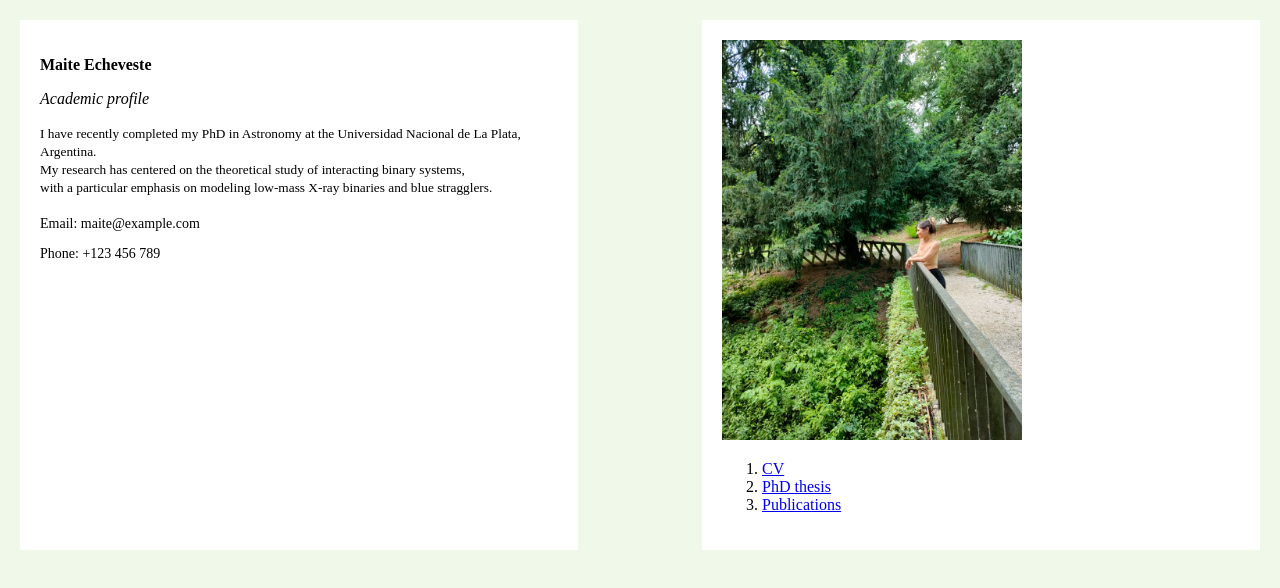
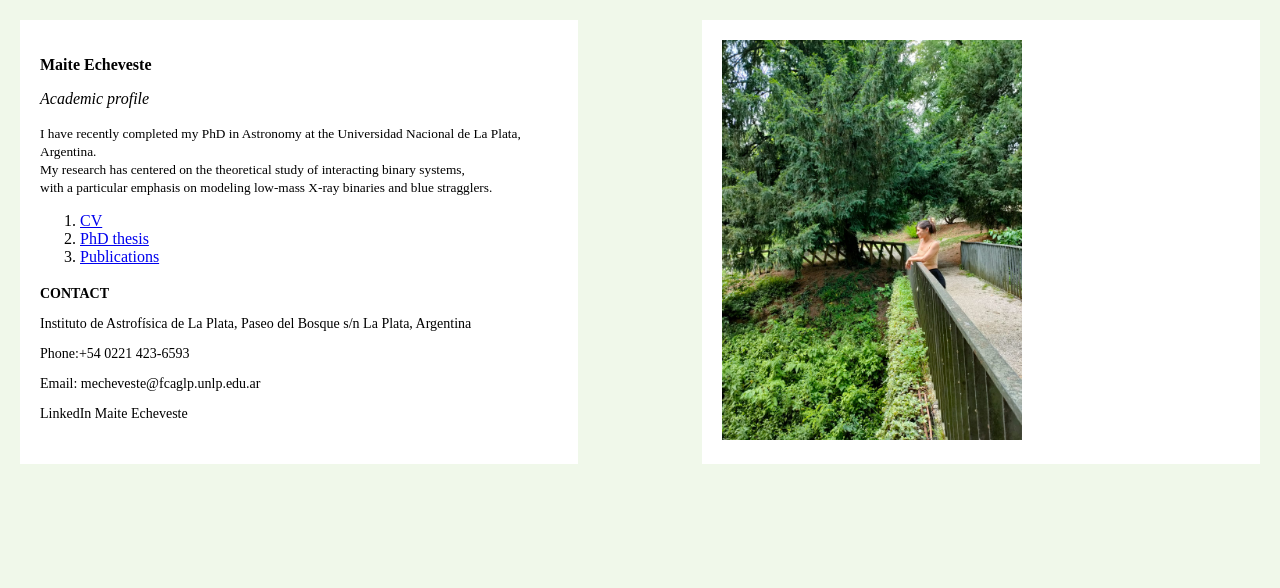
Before and after one commit to Maite-hub/Maite-Echeveste-academic, a plain HTML site: page index.html in a window 1280 px wide. Drawn offline with Linux system fonts and the light colour scheme.

Commit message:
Update index.html

```diff
--- a/index.html
+++ b/index.html
@@ -42,20 +42,24 @@
     My research has centered on the theoretical study of interacting binary systems, <br>
     with a particular emphasis on modeling low-mass X-ray binaries and blue stragglers.</small></p>
 
+    <ol>
+        <li><a href="CV_inglés.pdf" target="_blank">CV</a></li>
+        <li><a href="TesisDoctoral_Echeveste.pdf" target="_blank">PhD thesis</a></li>
+        <li><a href="https://ui.adsabs.harvard.edu/search/filter_author_facet_hier_fq_author=AND&filter_author_facet_hier_fq_author=author_facet_hier%3A%220%2FEcheveste%2C%20M%22&filter_author_facet_hier_fq_author=author_facet_hier%3A%220%2FBenvenuto%2C%20O%22&fq=%7B!type%3Daqp%20v%3D%24fq_author%7D&fq_author=(author_facet_hier%3A%220%2FEcheveste%2C%20M%22%20AND%20author_facet_hier%3A%220%2FBenvenuto%2C%20O%22)&q=%20author%3A%22M.%20Echeveste%22&sort=date%20desc%2C%20bibcode%20desc&p_=0" target="_blank">Publications</a></li>
+    </ol>
+
     <div class="contact-details">
-        <p>Email: maite@example.com</p>
-        <p>Phone: +123 456 789</p>
-        <!-- Add more contact details as needed -->
+        <p><b>CONTACT</b></p>
+        <p>Instituto de Astrofísica de La Plata, Paseo del Bosque s/n La Plata, Argentina</p>
+        <p>Phone:+54 0221 423-6593</p>
+        <p>Email: mecheveste@fcaglp.unlp.edu.ar</p>
+        <p>LinkedIn Maite Echeveste</p>
+
     </div>
 </div>
 
 <div class="content">
     <img src="IMG-20230620-WA0001.jpg" alt="Maite's Picture" width="300" height="400">
-    <ol>
-        <li><a href="CV_inglés.pdf" target="_blank">CV</a></li>
-        <li><a href="TesisDoctoral_Echeveste.pdf" target="_blank">PhD thesis</a></li>
-        <li><a href="https://ui.adsabs.harvard.edu/search/filter_author_facet_hier_fq_author=AND&filter_author_facet_hier_fq_author=author_facet_hier%3A%220%2FEcheveste%2C%20M%22&filter_author_facet_hier_fq_author=author_facet_hier%3A%220%2FBenvenuto%2C%20O%22&fq=%7B!type%3Daqp%20v%3D%24fq_author%7D&fq_author=(author_facet_hier%3A%220%2FEcheveste%2C%20M%22%20AND%20author_facet_hier%3A%220%2FBenvenuto%2C%20O%22)&q=%20author%3A%22M.%20Echeveste%22&sort=date%20desc%2C%20bibcode%20desc&p_=0" target="_blank">Publications</a></li>
-    </ol>
 </div>
 
 </body>
```
